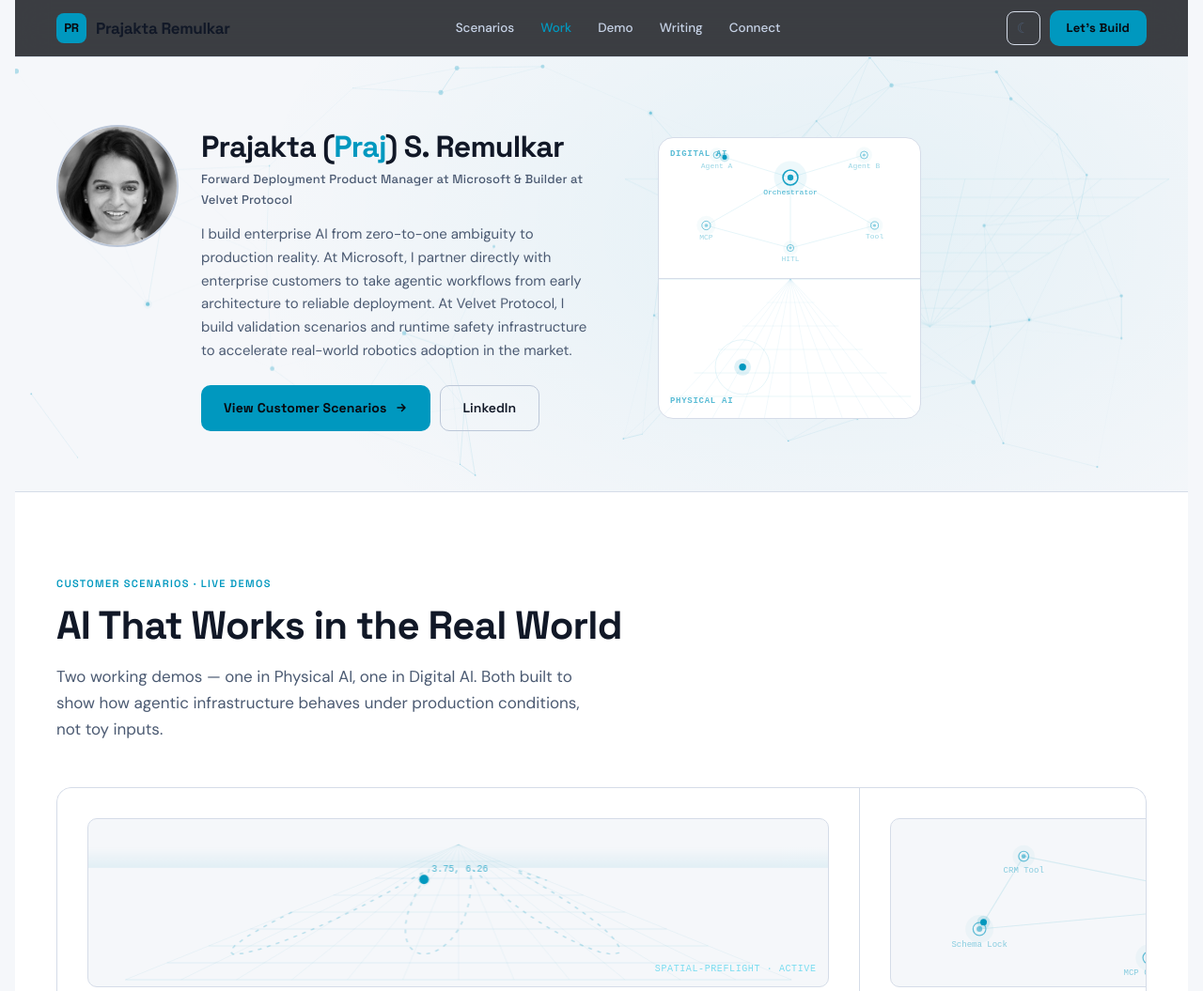
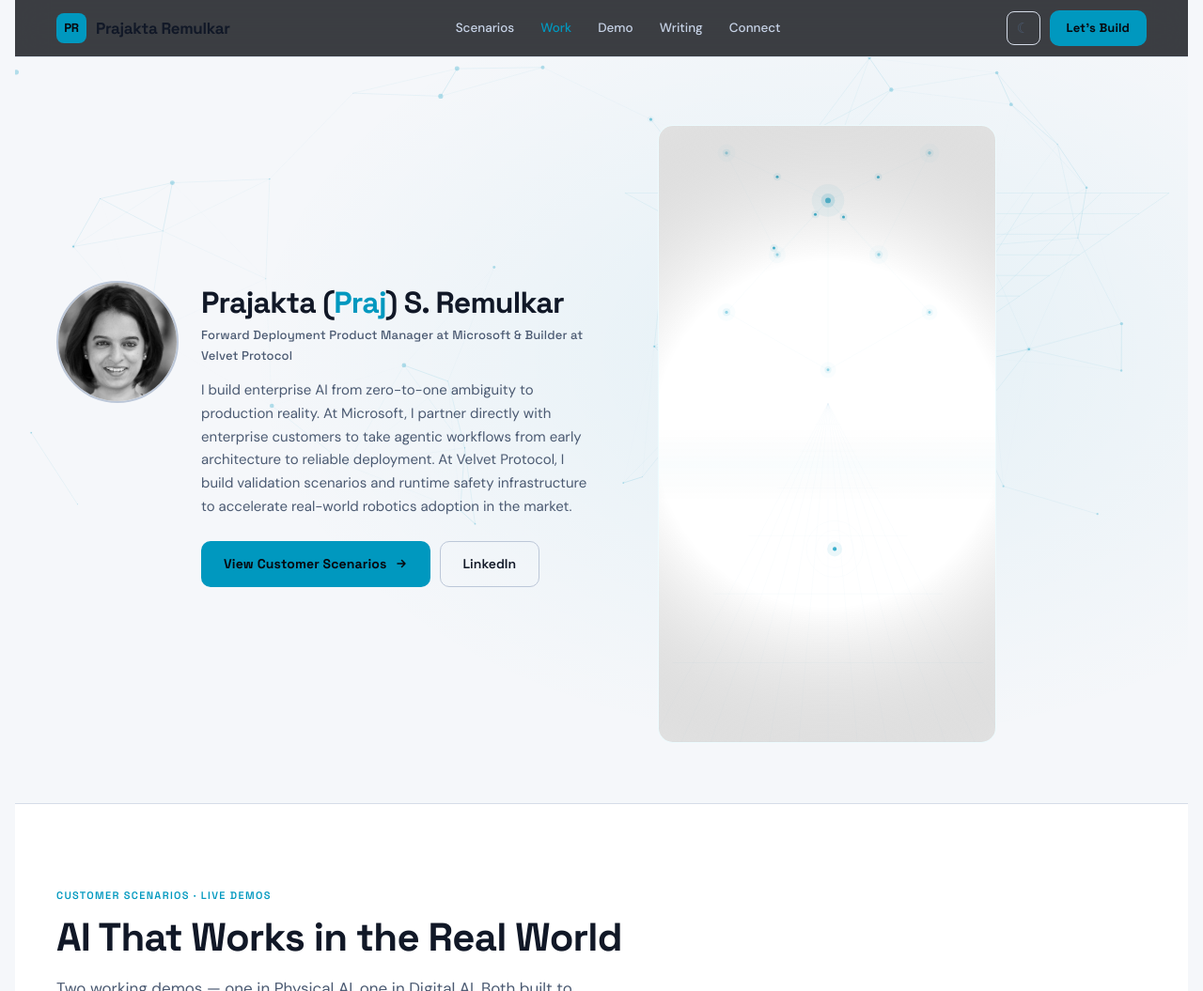
Before and after one commit to prajremulkar/prajremulkar.github.io, a plain HTML site: page index.html in a window 1280 px wide. Shown: the top 1055 px of the page at 94% size. Drawn offline with Linux system fonts and the light colour scheme; animation ran at ten frames a second.

Commit message:
Refine hero visual to subtle luxury aesthetic
- Panel wider (360px) and stretches full hero height
- No text labels or divider line
- Nodes: smaller soft glows, no labels, slower pulse
- Edges: hairline at 4.5% opacity
- Packets: tiny (1.5px), rare, slow drift
- Grid: finer lines, eased perspective
- Robot: single soft light, concentric halos, very slow
- Edge vignette fades corners into panel background

Co-Authored-By: Claude Sonnet 4.6 <noreply@anthropic.com>

```diff
--- a/index.html
+++ b/index.html
@@ -152,9 +152,9 @@ section{padding-block:88px}
   pointer-events:none;opacity:.5
 }
 .hero-grid{
-  display:grid;grid-template-columns:1fr 280px;
+  display:grid;grid-template-columns:1fr 360px;
   gap:48px;align-items:center;
-  max-width:920px;position:relative
+  max-width:1000px;position:relative
 }
 .hero-left{display:flex;flex-direction:row;align-items:flex-start;gap:24px}
 .hero-identity{
@@ -208,22 +208,12 @@ section{padding-block:88px}
 }
 .hero-actions{display:flex;gap:10px;flex-wrap:wrap}
 .hero-visual-panel{
-  background:var(--bg-s);border:1px solid var(--border);
+  background:var(--bg-s);
+  border:1px solid rgba(0,196,232,0.07);
   border-radius:var(--r-lg);overflow:hidden;position:relative;
-  height:300px;flex-shrink:0
+  align-self:stretch;min-height:380px
 }
 .hero-visual-canvas{width:100%;height:100%;display:block}
-.hero-visual-divider{
-  position:absolute;left:0;right:0;top:50%;
-  height:1px;background:var(--border);pointer-events:none
-}
-.hero-visual-label{
-  position:absolute;left:12px;
-  font-family:var(--font-mono);font-size:9px;font-weight:600;
-  color:var(--accent);opacity:.65;letter-spacing:.08em;text-transform:uppercase
-}
-.hero-visual-label.top{top:10px}
-.hero-visual-label.bottom{bottom:10px}
 .btn-primary{
   display:inline-flex;align-items:center;gap:8px;
   background:var(--accent);color:#07090F;
@@ -726,9 +716,6 @@ footer{
       </div>
       <div class="hero-visual-panel">
         <canvas class="hero-visual-canvas" id="heroVisualCanvas"></canvas>
-        <div class="hero-visual-divider"></div>
-        <div class="hero-visual-label top">Digital AI</div>
-        <div class="hero-visual-label bottom">Physical AI</div>
       </div>
     </div>
   </div>
@@ -1438,7 +1425,7 @@ function hex2rgba(hex, a) {
   resize(); draw();
 })();
 
-// ─── HERO VISUAL: DIGITAL + PHYSICAL AI SPLIT ───
+// ─── HERO VISUAL: DIGITAL + PHYSICAL AI — SUBTLE LUXURY ───
 (function() {
   const cv = document.getElementById('heroVisualCanvas');
   if (!cv) return;
@@ -1450,9 +1437,13 @@ function hex2rgba(hex, a) {
     const v = getComputedStyle(document.documentElement).getPropertyValue('--accent').trim();
     return v.length === 7 ? v : '#00C4E8';
   }
+  function getBg() {
+    const v = getComputedStyle(document.documentElement).getPropertyValue('--bg-s').trim();
+    return v.length === 7 ? v : '#0C1018';
+  }
   function rgba(hex, a) {
     const r = parseInt(hex.slice(1,3),16), g = parseInt(hex.slice(3,5),16), b = parseInt(hex.slice(5,7),16);
-    return `rgba(${r},${g},${b},${a})`;
+    return 'rgba('+r+','+g+','+b+','+a+')';
   }
 
   function resize() {
@@ -1464,113 +1455,121 @@ function hex2rgba(hex, a) {
   }
 
   const DN = [
-    { rx:.5,  ry:.28, label:'Orchestrator', hub:true },
-    { rx:.18, ry:.62, label:'MCP',          hub:false },
-    { rx:.82, ry:.62, label:'Tool',         hub:false },
-    { rx:.5,  ry:.78, label:'HITL',         hub:false },
-    { rx:.22, ry:.12, label:'Agent A',      hub:false },
-    { rx:.78, ry:.12, label:'Agent B',      hub:false },
+    { rx:.50, ry:.22, hub:true  },
+    { rx:.20, ry:.55, hub:false },
+    { rx:.80, ry:.55, hub:false },
+    { rx:.50, ry:.72, hub:false },
+    { rx:.20, ry:.08, hub:false },
+    { rx:.80, ry:.08, hub:false },
+    { rx:.65, ry:.38, hub:false },
+    { rx:.35, ry:.38, hub:false },
   ];
-  const DE = [[0,1],[0,2],[0,3],[0,4],[0,5],[1,3],[2,3]];
+  const DE = [[0,1],[0,2],[0,3],[0,4],[0,5],[0,6],[0,7],[1,3],[2,3],[4,7],[5,6]];
   let dFlows = [];
 
-  const WP = [[.2,.72],[.75,.28],[.6,.82],[.3,.45],[.7,.65]];
+  const WP = [[.22,.7],[.72,.25],[.58,.82],[.32,.48],[.75,.65],[.45,.3]];
   let wpIdx = 0, wpProg = 0;
 
   function draw() {
     ctx.clearRect(0, 0, W, H);
     const ac = getAc();
-    t += .016;
-    const mid = H / 2;
+    t += .010;
+    const topH = H * .55;
+    const botY  = H * .45;
 
     ctx.save();
-    ctx.beginPath(); ctx.rect(0, 0, W, mid); ctx.clip();
-
-    if (Math.random() < .05) {
+    ctx.beginPath(); ctx.rect(0, 0, W, topH); ctx.clip();
+
+    if (Math.random() < .025) {
       const e = DE[Math.floor(Math.random() * DE.length)];
-      dFlows.push({ f:e[0], t:e[1], p:0, s:.008 + Math.random()*.007 });
+      dFlows.push({ f:e[0], t:e[1], p:0, s:.003 + Math.random()*.003 });
     }
     dFlows = dFlows.filter(f => f.p <= 1);
     dFlows.forEach(f => f.p += f.s);
 
-    const npos = n => ({ x: n.rx * W, y: n.ry * mid });
-
-    DE.forEach(([a,b]) => {
-      const p0 = npos(DN[a]), p1 = npos(DN[b]);
+    const npos = n => ({ x: n.rx * W, y: n.ry * topH });
+
+    DE.forEach(function(e) {
+      var p0 = npos(DN[e[0]]), p1 = npos(DN[e[1]]);
       ctx.beginPath(); ctx.moveTo(p0.x, p0.y); ctx.lineTo(p1.x, p1.y);
-      ctx.strokeStyle = rgba(ac,.1); ctx.lineWidth = dpr; ctx.stroke();
+      ctx.strokeStyle = rgba(ac,.045); ctx.lineWidth = .6*dpr; ctx.stroke();
     });
 
-    dFlows.forEach(f => {
-      const p0 = npos(DN[f.f]), p1 = npos(DN[f.t]);
-      const x = p0.x + (p1.x-p0.x)*f.p, y = p0.y + (p1.y-p0.y)*f.p;
-      ctx.beginPath(); ctx.arc(x, y, 2.5*dpr, 0, Math.PI*2);
-      ctx.fillStyle = ac; ctx.fill();
-      ctx.beginPath(); ctx.arc(x, y, 5*dpr, 0, Math.PI*2);
-      ctx.fillStyle = rgba(ac,.2); ctx.fill();
+    dFlows.forEach(function(f) {
+      var p0 = npos(DN[f.f]), p1 = npos(DN[f.t]);
+      var x = p0.x + (p1.x-p0.x)*f.p, y = p0.y + (p1.y-p0.y)*f.p;
+      ctx.beginPath(); ctx.arc(x, y, 1.5*dpr, 0, Math.PI*2);
+      ctx.fillStyle = rgba(ac,.7); ctx.fill();
+      ctx.beginPath(); ctx.arc(x, y, 4*dpr, 0, Math.PI*2);
+      ctx.fillStyle = rgba(ac,.08); ctx.fill();
     });
 
-    DN.forEach((n, i) => {
-      const {x,y} = npos(n);
-      const pulse = .85 + .15*Math.sin(t*1.4 + i*.8);
-      const r = (n.hub ? 8 : 5) * dpr * pulse;
-      ctx.beginPath(); ctx.arc(x,y, r*2.2, 0, Math.PI*2);
-      ctx.fillStyle = rgba(ac, n.hub?.07:.04); ctx.fill();
-      ctx.beginPath(); ctx.arc(x,y, r, 0, Math.PI*2);
-      ctx.strokeStyle = rgba(ac, n.hub?.9:.5);
-      ctx.lineWidth = (n.hub?1.6:1)*dpr; ctx.stroke();
-      ctx.beginPath(); ctx.arc(x,y, r*.4, 0, Math.PI*2);
-      ctx.fillStyle = rgba(ac, n.hub?.9:.4); ctx.fill();
-      ctx.font = `${8*dpr}px monospace`;
-      ctx.fillStyle = rgba(ac, n.hub?.75:.4);
-      ctx.textAlign = 'center';
-      ctx.fillText(n.label, x, y + r + 10*dpr);
-      ctx.textAlign = 'left';
+    DN.forEach(function(n, i) {
+      var pos = npos(n), x = pos.x, y = pos.y;
+      var pulse = .9 + .1*Math.sin(t*.9 + i*1.1);
+      var r = (n.hub ? 5 : 3) * dpr * pulse;
+      ctx.beginPath(); ctx.arc(x,y, r*3.5, 0, Math.PI*2);
+      ctx.fillStyle = rgba(ac, n.hub ? .05 : .025); ctx.fill();
+      ctx.beginPath(); ctx.arc(x,y, r*1.5, 0, Math.PI*2);
+      ctx.fillStyle = rgba(ac, n.hub ? .15 : .07); ctx.fill();
+      ctx.beginPath(); ctx.arc(x,y, r*.6, 0, Math.PI*2);
+      ctx.fillStyle = rgba(ac, n.hub ? .6 : .35); ctx.fill();
     });
     ctx.restore();
 
-    ctx.beginPath(); ctx.moveTo(0, mid); ctx.lineTo(W, mid);
-    ctx.strokeStyle = rgba(ac,.15); ctx.lineWidth = dpr; ctx.stroke();
+    var blend = ctx.createLinearGradient(0, topH - 40*dpr, 0, topH + 40*dpr);
+    blend.addColorStop(0, 'transparent');
+    blend.addColorStop(.5, rgba(ac,.025));
+    blend.addColorStop(1, 'transparent');
+    ctx.fillStyle = blend;
+    ctx.fillRect(0, topH - 40*dpr, W, 80*dpr);
 
     ctx.save();
-    ctx.beginPath(); ctx.rect(0, mid, W, mid); ctx.clip();
-
-    const vx = W*.5;
-    for (let r2=0; r2<=6; r2++) {
-      const prog = r2/6;
-      const y2 = mid + prog*mid;
-      const spread = prog * W * .55;
+    ctx.beginPath(); ctx.rect(0, botY, W, H - botY); ctx.clip();
+
+    var vx = W*.5;
+    for (var r2=0; r2<=8; r2++) {
+      var prog = r2/8, ease = prog*prog;
+      var y2 = botY + ease*(H - botY), spread = ease * W * .6;
       ctx.beginPath(); ctx.moveTo(vx-spread, y2); ctx.lineTo(vx+spread, y2);
-      ctx.strokeStyle = rgba(ac, .04 + prog*.09);
-      ctx.lineWidth = .8*dpr; ctx.stroke();
+      ctx.strokeStyle = rgba(ac, .02 + ease*.06); ctx.lineWidth = .5*dpr; ctx.stroke();
     }
-    for (let c=-5; c<=5; c++) {
-      const ex = vx + (c/5)*W*.5;
-      ctx.beginPath(); ctx.moveTo(vx, mid); ctx.lineTo(ex, H);
-      ctx.strokeStyle = rgba(ac,.07); ctx.lineWidth = .8*dpr; ctx.stroke();
+    for (var c=-6; c<=6; c++) {
+      var ex = vx + (c/6)*W*.52;
+      ctx.beginPath(); ctx.moveTo(vx, botY); ctx.lineTo(ex, H);
+      ctx.strokeStyle = rgba(ac,.04); ctx.lineWidth = .5*dpr; ctx.stroke();
     }
 
-    wpProg += .004;
+    wpProg += .0025;
     if (wpProg >= 1) { wpProg = 0; wpIdx = (wpIdx+1) % WP.length; }
-    const w0 = WP[wpIdx], w1 = WP[(wpIdx+1) % WP.length];
-    const e2 = wpProg < .5 ? 2*wpProg*wpProg : -1+(4-2*wpProg)*wpProg;
-    const rx2 = (w0[0]+(w1[0]-w0[0])*e2) * W;
-    const ry2 = mid + (w0[1]+(w1[1]-w0[1])*e2) * mid;
-
-    const scanR = (18 + 12*Math.sin(t*1.5)) * dpr;
-    ctx.beginPath(); ctx.arc(rx2, ry2, scanR, 0, Math.PI*2);
-    ctx.strokeStyle = rgba(ac,.1); ctx.lineWidth = dpr; ctx.stroke();
-    ctx.beginPath(); ctx.arc(rx2, ry2, 9*dpr, 0, Math.PI*2);
-    ctx.fillStyle = rgba(ac,.12); ctx.fill();
-    const dp = .85 + .15*Math.sin(t*2);
-    ctx.beginPath(); ctx.arc(rx2, ry2, 4*dpr*dp, 0, Math.PI*2);
-    ctx.fillStyle = ac; ctx.fill();
+    var w0 = WP[wpIdx], w1 = WP[(wpIdx+1) % WP.length];
+    var ez = wpProg < .5 ? 2*wpProg*wpProg : -1+(4-2*wpProg)*wpProg;
+    var rx2 = (w0[0]+(w1[0]-w0[0])*ez) * W;
+    var ry2 = botY + (w0[1]+(w1[1]-w0[1])*ez) * (H - botY);
+
+    [30,20,12].forEach(function(size, idx) {
+      ctx.beginPath(); ctx.arc(rx2, ry2, size*dpr, 0, Math.PI*2);
+      ctx.strokeStyle = rgba(ac, .04 - idx*.01); ctx.lineWidth = .6*dpr; ctx.stroke();
+    });
+    ctx.beginPath(); ctx.arc(rx2, ry2, 8*dpr, 0, Math.PI*2);
+    ctx.fillStyle = rgba(ac,.08); ctx.fill();
+    var dp = .88 + .12*Math.sin(t*1.6);
+    ctx.beginPath(); ctx.arc(rx2, ry2, 2.5*dpr*dp, 0, Math.PI*2);
+    ctx.fillStyle = rgba(ac,.75); ctx.fill();
 
     ctx.restore();
+
+    var bg = getBg();
+    var vig = ctx.createRadialGradient(W*.5,H*.5,H*.28,W*.5,H*.5,H*.75);
+    vig.addColorStop(0, 'transparent');
+    vig.addColorStop(1, rgba(bg,.5));
+    ctx.fillStyle = vig;
+    ctx.fillRect(0, 0, W, H);
+
     animId = requestAnimationFrame(draw);
   }
 
-  new ResizeObserver(() => { cancelAnimationFrame(animId); resize(); draw(); }).observe(cv.parentElement);
+  new ResizeObserver(function() { cancelAnimationFrame(animId); resize(); draw(); }).observe(cv.parentElement);
   resize(); draw();
 })();
 
```
